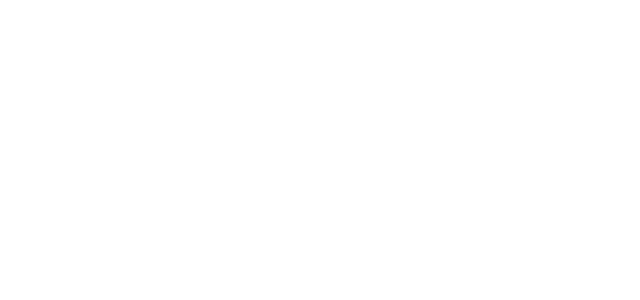
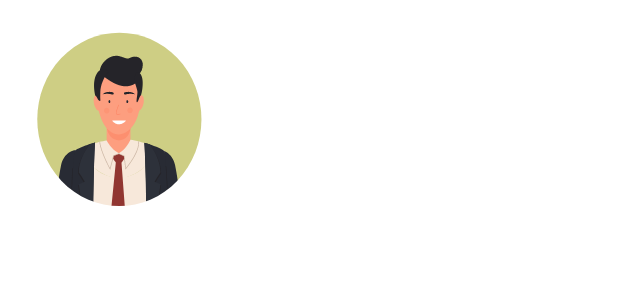
Before and after one commit to SekenSemaiyo/c_app, a React (Create React App) app in the folder c_app/: page / in a window 1280 px wide. Shown: the top 300 px of the page, without its empty margins (0-640 px from the left). Built offline with nearby package versions, Linux system fonts and the light colour scheme.

Commit message:
create logo

```diff
--- a/c_app/src/App.css
+++ b/c_app/src/App.css
@@ -28,6 +28,12 @@
   color: #61dafb;
 }
 
+.logo_layout {
+  display: block;      /* ブロック要素として扱う */
+  margin-left: 0;      /* 左側の余白を0にする */
+  margin-right: auto;  /* 右側の余白を自動調整 */
+}
+
 @keyframes App-logo-spin {
   from {
     transform: rotate(0deg);
--- a/c_app/src/App.js
+++ b/c_app/src/App.js
@@ -1,11 +1,12 @@
 import './App.css';
+import Icon from './Icon';
 
 function App() {
   return (
     <div className="App">
-
+      <Icon />
     </div>
   );
 }
-//遅くてごめんね
+
 export default App;
--- /dev/null
+++ b/c_app/src/Icon.js
@@ -0,0 +1,13 @@
+import React from 'react'
+import logo from './images/human1.png';
+import './App.css';
+
+const Icon = () => {
+  return (
+    <div>
+        <img src={logo} alt="ロゴ" className="logo_layout"/>
+    </div>
+  )
+}
+
+export default Icon
```
Also changed, not shown: c_app/src/images/human1.png (added).
